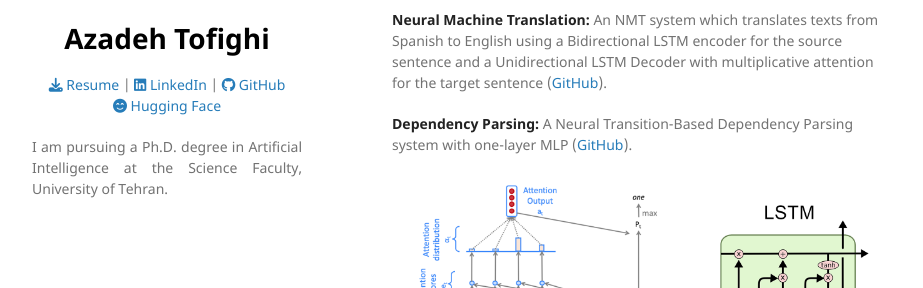
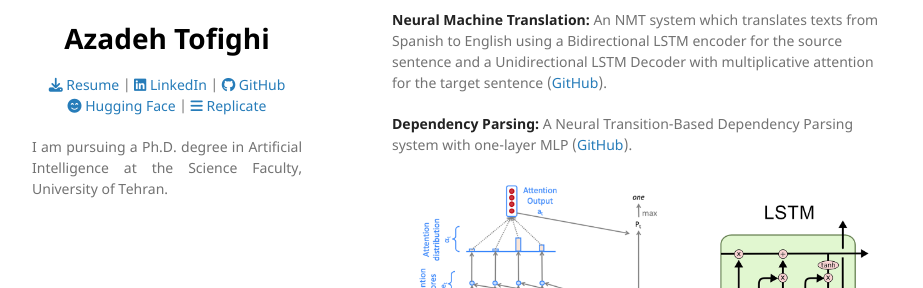
Before and after one commit to aztofighi/aztofighi.github.io, a Jekyll site: the page built from index.md, in a window 1280 px wide. Shown: the part 330-618 px from the top of the page, without its empty margins (178-1101 px from the left). Built offline with Jekyll 4.4.1, drawn with Linux system fonts in a browser that asks for light colours; our own code applies the rules of GitHub Pages for plain Markdown files.

Commit message:
Update _config.yml

```diff
--- a/_config.yml
+++ b/_config.yml
@@ -7,7 +7,9 @@ description:
   <a href="https://docs.google.com/document/d/1h0ODSjBtmwJlAEiUWkZh4b6u18Pi4_IS8xpFunYbZ7M/export?format=pdf"> <i class="fa-solid fa-download"></i> Resume </a> |
   <a href="https://www.linkedin.com/in/aztofighi/"><i class="fa-brands fa-linkedin"></i> LinkedIn </a> |
   <a href="https://github.com/aztofighi"><i class="fa-brands fa-github"></i> GitHub </a> <br>
-  <a href="https://huggingface.co/Azadeh"><i class="fa-solid fa-face-smile-beam"></i> Hugging Face </a>
+  <a href="https://huggingface.co/Azadeh"><i class="fa-solid fa-face-smile-beam"></i> Hugging Face </a> |
+  <a href="https://replicate.com/aztofighi"><i class="fa-solid fa-bars"></i> Replicate </a>
+
   </p>
 
   <p align="justify">
```
